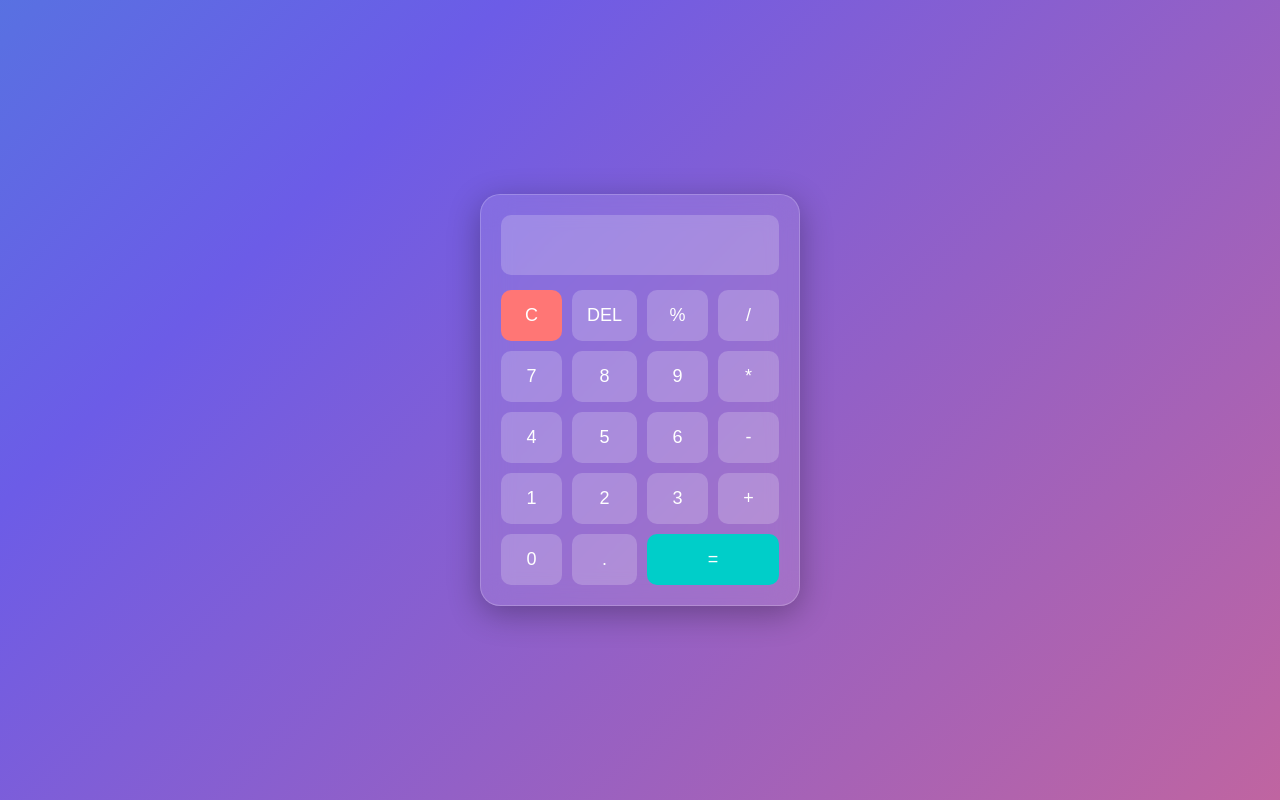
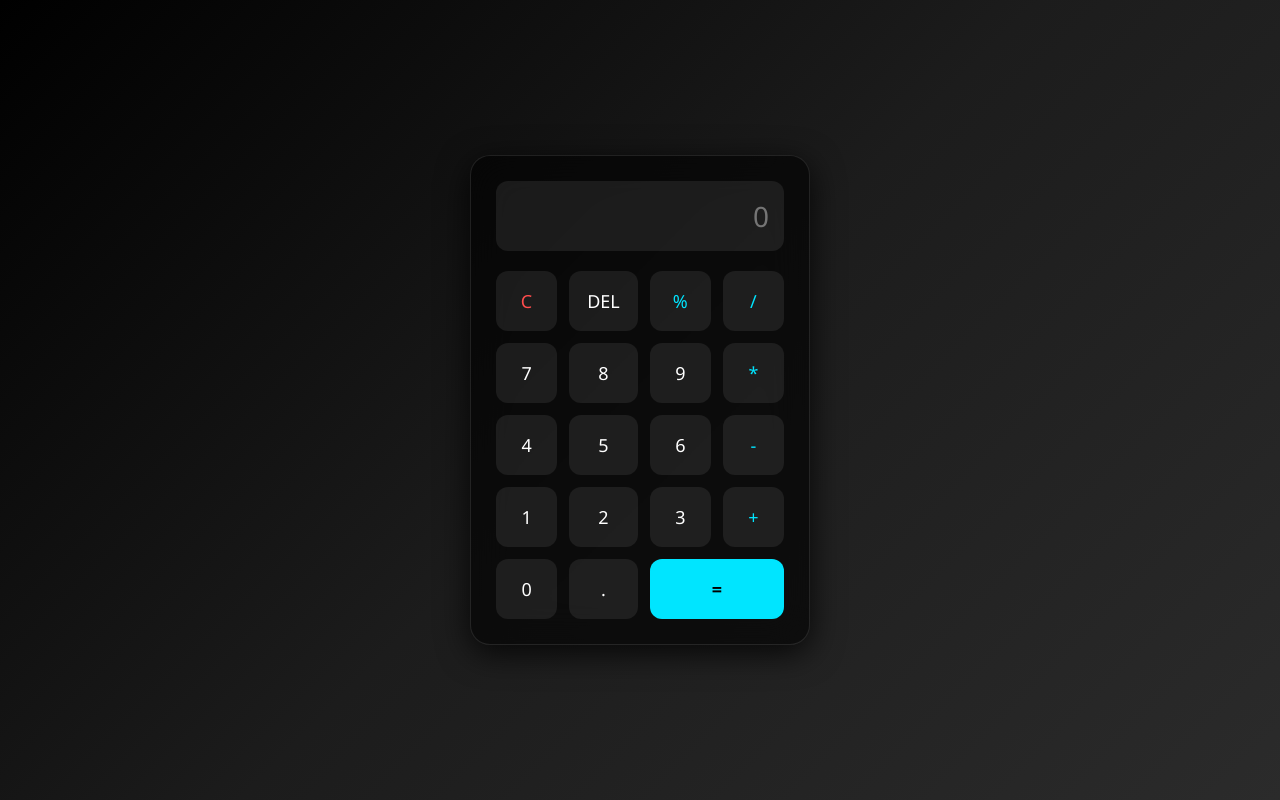
Before and after one commit to THANI1319/Project, a plain HTML site: page sample.html in a window 1280 px wide. Drawn offline with Linux system fonts and the light colour scheme.

Commit message:
docker added,html modified

```diff
--- a/sample.html
+++ b/sample.html
@@ -3,96 +3,90 @@
 <head>
 <meta charset="UTF-8">
 <meta name="viewport" content="width=device-width, initial-scale=1.0">
-<title>Glass Calculator</title>
+<title>Black Glass Calculator</title>
 
 <style>
-* {
-    margin: 0;
-    padding: 0;
-    box-sizing: border-box;
-    font-family: Arial, sans-serif;
+*{
+    margin:0;
+    padding:0;
+    box-sizing:border-box;
+    font-family: 'Segoe UI', sans-serif;
 }
 
-/* Animated Gradient Background */
-body {
-    height: 100vh;
-    display: flex;
-    justify-content: center;
-    align-items: center;
-    background: linear-gradient(-45deg, #ff6b6b, #6c5ce7, #00cec9, #fd79a8);
-    background-size: 400% 400%;
-    animation: gradientBG 10s ease infinite;
+body{
+    height:100vh;
+    display:flex;
+    justify-content:center;
+    align-items:center;
+    background: linear-gradient(135deg, #000000, #1c1c1c, #2b2b2b);
 }
 
-/* Background Animation */
-@keyframes gradientBG {
-    0% {background-position: 0% 50%;}
-    50% {background-position: 100% 50%;}
-    100% {background-position: 0% 50%;}
-}
-
-/* Glass Effect */
-.calculator {
-    width: 320px;
-    padding: 20px;
-    border-radius: 20px;
-    backdrop-filter: blur(15px);
-    background: rgba(255, 255, 255, 0.1);
-    box-shadow: 0 8px 32px rgba(0,0,0,0.3);
-    border: 1px solid rgba(255,255,255,0.2);
+/* Glass Black Card */
+.calculator{
+    width:340px;
+    padding:25px;
+    border-radius:20px;
+    background: rgba(0,0,0,0.6);
+    backdrop-filter: blur(20px);
+    border:1px solid rgba(255,255,255,0.1);
+    box-shadow: 0 8px 32px rgba(0,0,0,0.8);
 }
 
 /* Display */
-.display {
-    width: 100%;
-    height: 60px;
-    border: none;
-    outline: none;
-    text-align: right;
-    font-size: 24px;
-    padding: 10px;
-    border-radius: 10px;
-    margin-bottom: 15px;
-    background: rgba(255,255,255,0.2);
-    color: #fff;
+.display{
+    width:100%;
+    height:70px;
+    border:none;
+    outline:none;
+    font-size:28px;
+    padding:15px;
+    border-radius:12px;
+    margin-bottom:20px;
+    background: rgba(255,255,255,0.08);
+    color:#ffffff;
+    text-align:right;
 }
 
-/* Buttons */
-.buttons {
-    display: grid;
-    grid-template-columns: repeat(4, 1fr);
-    gap: 10px;
+/* Buttons Grid */
+.buttons{
+    display:grid;
+    grid-template-columns: repeat(4,1fr);
+    gap:12px;
 }
 
-button {
-    padding: 15px;
-    font-size: 18px;
-    border: none;
-    border-radius: 10px;
-    cursor: pointer;
-    background: rgba(255,255,255,0.2);
-    color: #fff;
-    transition: 0.3s;
+button{
+    padding:18px;
+    font-size:18px;
+    border:none;
+    border-radius:12px;
+    cursor:pointer;
+    background: rgba(255,255,255,0.08);
+    color:#fff;
+    transition:0.3s;
 }
 
-button:hover {
-    background: rgba(255,255,255,0.4);
+button:hover{
+    background: rgba(255,255,255,0.2);
     transform: scale(1.05);
 }
 
-.equal {
-    grid-column: span 2;
-    background: #00cec9;
-}
-.equal:hover {
-    background: #00b894;
+.operator{
+    color:#00e5ff;
 }
 
-.clear {
-    background: #ff7675;
+.equal{
+    grid-column: span 2;
+    background:#00e5ff;
+    color:black;
+    font-weight:bold;
 }
-.clear:hover {
-    background: #d63031;
+
+.equal:hover{
+    background:#00bcd4;
+}
+
+.clear{
+    color:#ff4d4d;
 }
 </style>
 </head>
@@ -100,57 +94,81 @@ button:hover {
 <body>
 
 <div class="calculator">
-    <input type="text" class="display" id="display" readonly>
+    <!-- You can TYPE here -->
+    <input type="text" id="display" class="display" placeholder="0">
 
     <div class="buttons">
-        <button onclick="clearDisplay()" class="clear">C</button>
+        <button class="clear" onclick="clearDisplay()">C</button>
         <button onclick="deleteLast()">DEL</button>
-        <button onclick="appendValue('%')">%</button>
-        <button onclick="appendValue('/')">/</button>
+        <button class="operator" onclick="appendValue('%')">%</button>
+        <button class="operator" onclick="appendValue('/')">/</button>
 
         <button onclick="appendValue('7')">7</button>
         <button onclick="appendValue('8')">8</button>
         <button onclick="appendValue('9')">9</button>
-        <button onclick="appendValue('*')">*</button>
+        <button class="operator" onclick="appendValue('*')">*</button>
 
         <button onclick="appendValue('4')">4</button>
         <button onclick="appendValue('5')">5</button>
         <button onclick="appendValue('6')">6</button>
-        <button onclick="appendValue('-')">-</button>
+        <button class="operator" onclick="appendValue('-')">-</button>
 
         <button onclick="appendValue('1')">1</button>
         <button onclick="appendValue('2')">2</button>
         <button onclick="appendValue('3')">3</button>
-        <button onclick="appendValue('+')">+</button>
+        <button class="operator" onclick="appendValue('+')">+</button>
 
         <button onclick="appendValue('0')">0</button>
         <button onclick="appendValue('.')">.</button>
-        <button onclick="calculate()" class="equal">=</button>
+        <button class="equal" onclick="calculate()">=</button>
     </div>
 </div>
 
 <script>
-let display = document.getElementById("display");
+const display = document.getElementById("display");
 
-function appendValue(value) {
+// Button click
+function appendValue(value){
     display.value += value;
 }
 
-function clearDisplay() {
+function clearDisplay(){
     display.value = "";
 }
 
-function deleteLast() {
-    display.value = display.value.slice(0, -1);
+function deleteLast(){
+    display.value = display.value.slice(0,-1);
 }
 
-function calculate() {
-    try {
-        display.value = eval(display.value);
-    } catch {
+function calculate(){
+    try{
+        display.value = Function("return " + display.value)();
+    }catch{
         display.value = "Error";
     }
 }
+
+// Keyboard Support
+document.addEventListener("keydown", function(e){
+
+    if((e.key >= '0' && e.key <= '9') ||
+       ['+','-','*','/','%','.','(',')'].includes(e.key)){
+        display.value += e.key;
+    }
+
+    if(e.key === "Enter"){
+        e.preventDefault();
+        calculate();
+    }
+
+    if(e.key === "Backspace"){
+        deleteLast();
+    }
+
+    if(e.key === "Escape"){
+        clearDisplay();
+    }
+});
 </script>
 
 </body>
```
Also changed, not shown: 1 other file.
